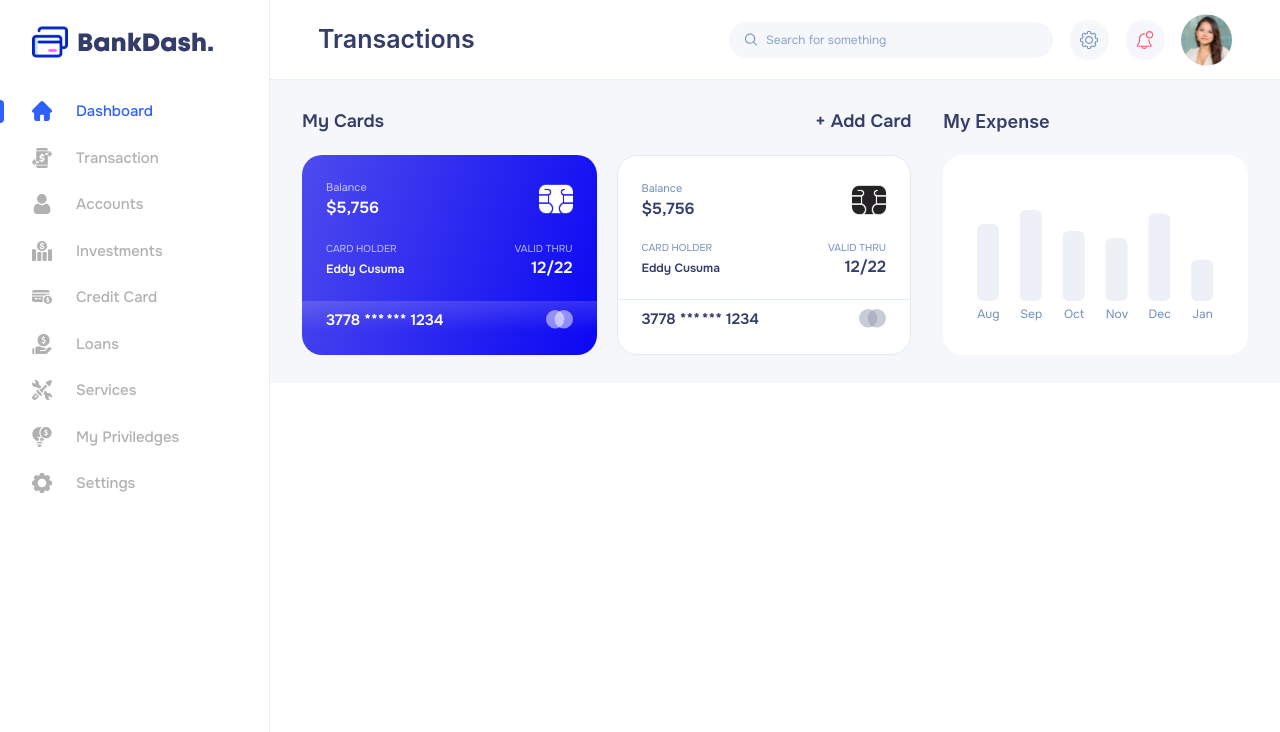
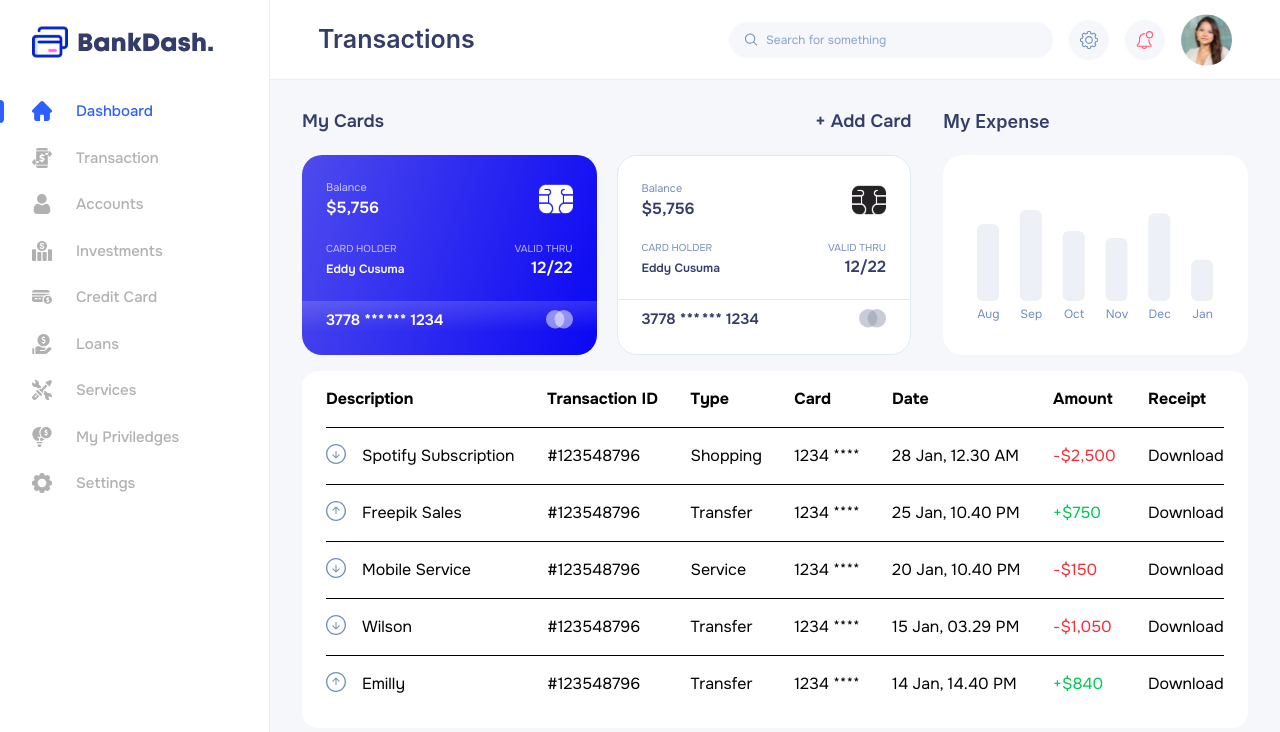
Before and after one commit to ololade154/BankDash-dashboard, a React (Vite) app: page /transactions in a window 1280 px wide. Shown: the top 732 px of the page. Built offline with nearby package versions, Linux system fonts and the light colour scheme.

Commit message:
including table to the transaction page

```diff
--- /dev/null
+++ b/src/Icons/expenseIcon.jsx
@@ -0,0 +1,24 @@
+export const ExpenseIcon = () => {
+  return (
+    <svg
+      width="20"
+      height="20"
+      viewBox="0 0 20 20"
+      fill="none"
+      xmlns="http://www.w3.org/2000/svg"
+    >
+      <path
+        fillRule="evenodd"
+        clipRule="evenodd"
+        d="M10 18.6667C14.7865 18.6667 18.6667 14.7865 18.6667 10C18.6667 5.21353 14.7865 1.33333 10 1.33333C5.21353 1.33333 1.33333 5.21353 1.33333 10C1.33333 14.7865 5.21353 18.6667 10 18.6667ZM10 20C15.5228 20 20 15.5228 20 10C20 4.47715 15.5228 0 10 0C4.47715 0 0 4.47715 0 10C0 15.5228 4.47715 20 10 20Z"
+        fill="#718EBF"
+      />
+      <path
+        fillRule="evenodd"
+        clipRule="evenodd"
+        d="M13.5355 11.1716L10.3535 14.3536C10.1583 14.5488 9.84167 14.5488 9.64641 14.3536L6.46443 11.1716C6.26917 10.9763 6.26917 10.6597 6.46443 10.4645C6.65969 10.2692 6.97628 10.2692 7.17154 10.4645L9.49997 12.7929L9.49997 7L10.5 7L10.5 12.7929L12.8284 10.4645C13.0237 10.2692 13.3402 10.2692 13.5355 10.4645C13.7308 10.6597 13.7308 10.9763 13.5355 11.1716Z"
+        fill="#718EBF"
+      />
+    </svg>
+  );
+};
--- /dev/null
+++ b/src/Icons/incomeIcon.jsx
@@ -0,0 +1,24 @@
+export const IncomeIcon = () => {
+  return (
+    <svg
+      width="20"
+      height="20"
+      viewBox="0 0 20 20"
+      fill="none"
+      xmlns="http://www.w3.org/2000/svg"
+    >
+      <path
+        fillRule="evenodd"
+        clipRule="evenodd"
+        d="M10 1.33333C5.21353 1.33333 1.33333 5.21353 1.33333 10C1.33333 14.7865 5.21353 18.6667 10 18.6667C14.7865 18.6667 18.6667 14.7865 18.6667 10C18.6667 5.21353 14.7865 1.33333 10 1.33333ZM10 8.74228e-07C4.47715 1.35705e-06 3.91405e-07 4.47715 8.74228e-07 10C1.35705e-06 15.5228 4.47715 20 10 20C15.5228 20 20 15.5228 20 10C20 4.47715 15.5228 3.91405e-07 10 8.74228e-07Z"
+        fill="#718EBF"
+      />
+      <path
+        fillRule="evenodd"
+        clipRule="evenodd"
+        d="M6.4645 8.82818L9.64648 5.6462C9.84174 5.45094 10.1583 5.45094 10.3536 5.6462L13.5356 8.82818C13.7308 9.02344 13.7308 9.34003 13.5356 9.53529C13.3403 9.73055 13.0237 9.73055 12.8285 9.53529L10.5 7.20686L10.5 12.9998L9.50004 12.9998L9.50004 7.20686L7.17161 9.53529C6.97635 9.73055 6.65976 9.73055 6.4645 9.53529C6.26924 9.34003 6.26924 9.02345 6.4645 8.82818Z"
+        fill="#718EBF"
+      />
+    </svg>
+  );
+};
--- /dev/null
+++ b/src/components/table.jsx
@@ -0,0 +1,85 @@
+import { transactionValue } from './transactionValue';
+import { ExpenseIcon } from '../Icons/expenseIcon';
+import { IncomeIcon } from '../Icons/incomeIcon';
+
+export const Table = () => {
+  return (
+    <>
+      {/* desktop table */}
+      <div className=" ">
+        <div className="hidden md:block  bg-white px-6 py-4 pt-0 rounded-2xl">
+          <table className="w-full ">
+            <thead>
+              <tr className="border-b">
+                <th className="py-4 px-4 text-md text-left first:pl-0 last:pr-0">
+                  Description
+                </th>
+                <th className="py-4 px-4 text-md text-left first:pl-0 last:pr-0">
+                  Transaction ID
+                </th>
+                <th className="py-4 px-4 text-md text-left first:pl-0 last:pr-0">
+                  Type
+                </th>
+                <th className="py-4 px-4 text-md text-left first:pl-0 last:pr-0">
+                  Card
+                </th>
+                <th className="py-4 px-4 text-md text-left first:pl-0 last:pr-0">
+                  Date
+                </th>
+                <th className="py-4 px-4 text-md text-left first:pl-0 last:pr-0">
+                  Amount
+                </th>
+                <th className="py-4 px-4 text-md text-left first:pl-0 last:pr-0">
+                  Receipt
+                </th>
+              </tr>
+            </thead>
+
+            <tbody>
+              {transactionValue.map((value) => (
+                <tr key={value.id} className="border-b last:border-b-0">
+                  <td className="py-4 px-4 text-md first:pl-0 last:pr-0">
+                    <div className="flex items-start gap-4">
+                      {value.transactionType === 'income' ? (
+                        <IncomeIcon />
+                      ) : (
+                        <ExpenseIcon />
+                      )}
+                      <span>{value.description}</span>
+                    </div>
+                  </td>
+
+                  <td className="py-4 px-4 text-md text-left first:pl-0 last:pr-0">
+                    {value.transactionID}
+                  </td>
+                  <td className="py-4 px-4 text-md text-left first:pl-0 last:pr-0">
+                    {value.type}
+                  </td>
+                  <td className="py-4 px-4 text-md text-left first:pl-0 last:pr-0">
+                    {value.card}
+                  </td>
+                  <td className="py-4 px-4 text-md text-left first:pl-0 last:pr-0">
+                    {value.Date}
+                  </td>
+                  <td
+                    className={`py-4 px-4 text-md text-left first:pl-0 last:pr-0 ${
+                      value.amount.startsWith('+')
+                        ? 'text-green-500'
+                        : 'text-red-500'
+                    }
+                  `}
+                  >
+                    {value.amount}
+                  </td>
+                  <td className="py-4 px-4 text-md text-left first:pl-0 last:pr-0">
+                    {value.download}
+                  </td>
+                </tr>
+              ))}
+            </tbody>
+          </table>
+        </div>
+      </div>
+    </>
+  );
+};
--- a/src/components/transactionPage.jsx
+++ b/src/components/transactionPage.jsx
@@ -1,5 +1,6 @@
 import { CardSlider } from './cardSlider';
 import { ExpenseChart } from './expenseChart';
+import { Table } from './table';
 
 export const TransactionPage = () => {
   return (
@@ -23,6 +24,9 @@ export const TransactionPage = () => {
           <ExpenseChart />
         </div>
       </div>
+      <div className="mt-4 ">
+        <Table />
+      </div>
     </div>
   );
 };
--- /dev/null
+++ b/src/components/transactionValue.jsx
@@ -0,0 +1,57 @@
+export const transactionValue = [
+  {
+    id: 1,
+    transactionType: 'expense',
+    description: 'Spotify Subscription',
+    transactionID: '#123548796',
+    type: 'Shopping',
+    card: '1234 ****',
+    Date: '28 Jan, 12.30 AM',
+    amount: '-$2,500',
+    download: 'Download',
+  },
+  {
+    id: 2,
+    transactionType: 'income',
+    description: 'Freepik Sales',
+    transactionID: '#123548796',
+    type: 'Transfer',
+    card: '1234 ****',
+    Date: '25 Jan, 10.40 PM',
+    amount: '+$750',
+    download: 'Download',
+  },
+  {
+    id: 3,
+    transactionType: 'expense',
+    description: 'Mobile Service',
+    transactionID: '#123548796',
+    type: 'Service',
+    card: '1234 ****',
+    Date: '20 Jan, 10.40 PM',
+    amount: '-$150',
+    download: 'Download',
+  },
+  {
+    id: 4,
+    transactionType: 'expense',
+    description: 'Wilson',
+    transactionID: '#123548796',
+    type: 'Transfer',
+    card: '1234 ****',
+    Date: '15 Jan, 03.29 PM',
+    amount: '-$1,050',
+    download: 'Download',
+  },
+  {
+    id: 5,
+    transactionType: 'income',
+    description: 'Emilly',
+    transactionID: '#123548796',
+    type: 'Transfer',
+    card: '1234 ****',
+    Date: '14 Jan, 14.40 PM',
+    amount: '+$840',
+    download: 'Download',
+  },
+];
```
